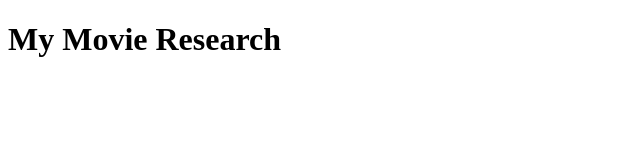
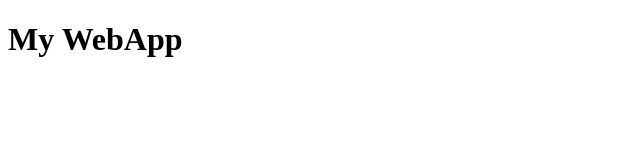
Before and after one commit to Mathieucombaudon/MyMovieResearch.github.io, a plain HTML site: page index.html in a window 1280 px wide. Shown: the whole page, without its empty margins (0-640 px from the left). Drawn offline with Linux system fonts and the light colour scheme.

Commit message:
Moved index to root

```diff
--- a/MyMovieResearch/index.html
+++ b/index.html
@@ -4,11 +4,11 @@
     <meta charset="UTF-8">
     <meta http-equiv="X-UA-Compatible" content="IE=edge">
     <meta name="viewport" content="width=device-width, initial-scale=1.0">
-    <title>My Movie Research</title>
+    <title>My Movie Rsearch</title>
 </head>
 <body>
-    <header class="header">
-        <h1>My Movie Research</h1>
-    </header>
+<header class="header">
+    <h1>My WebApp</h1>
+</header>
 </body>
 </html>
```
